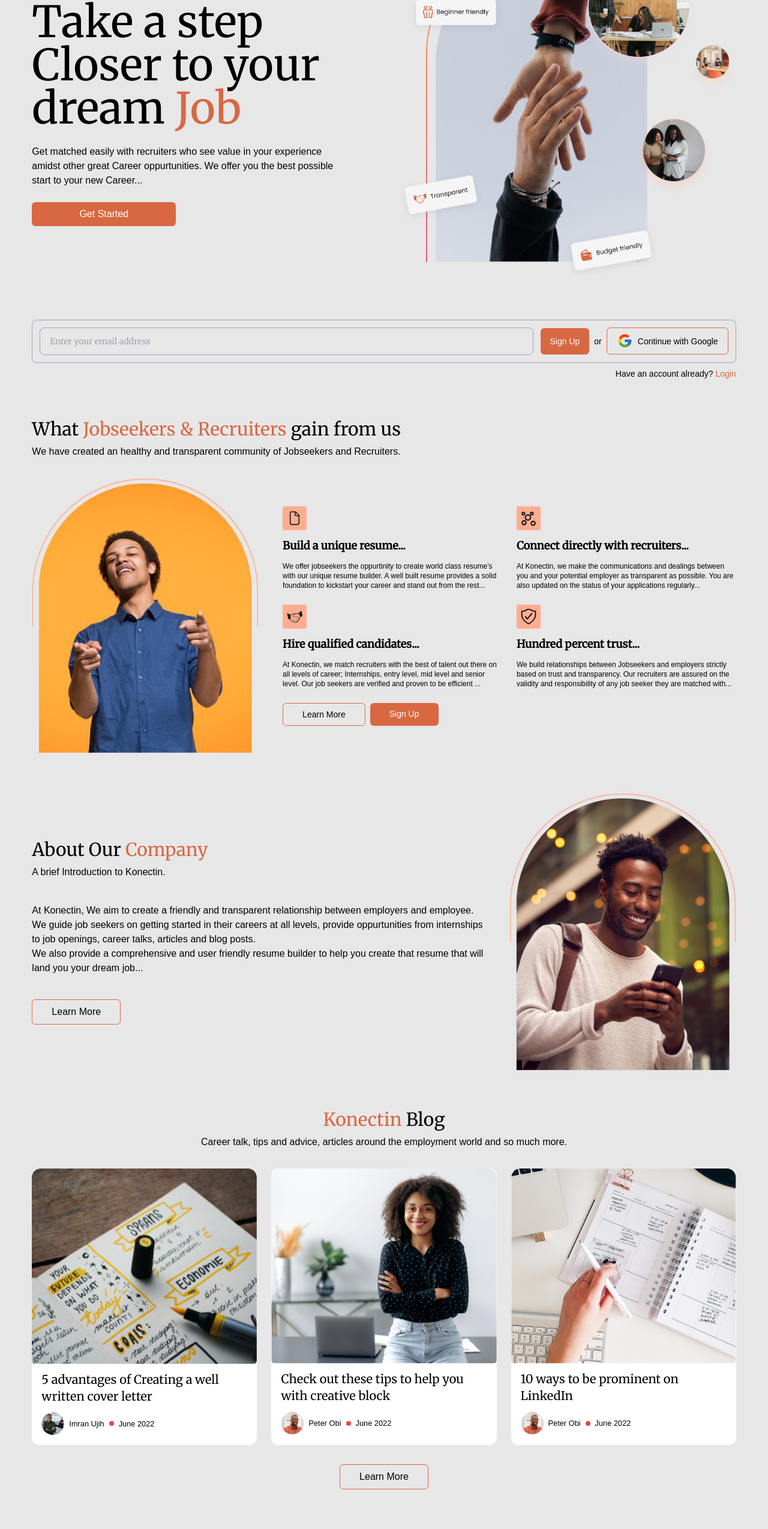
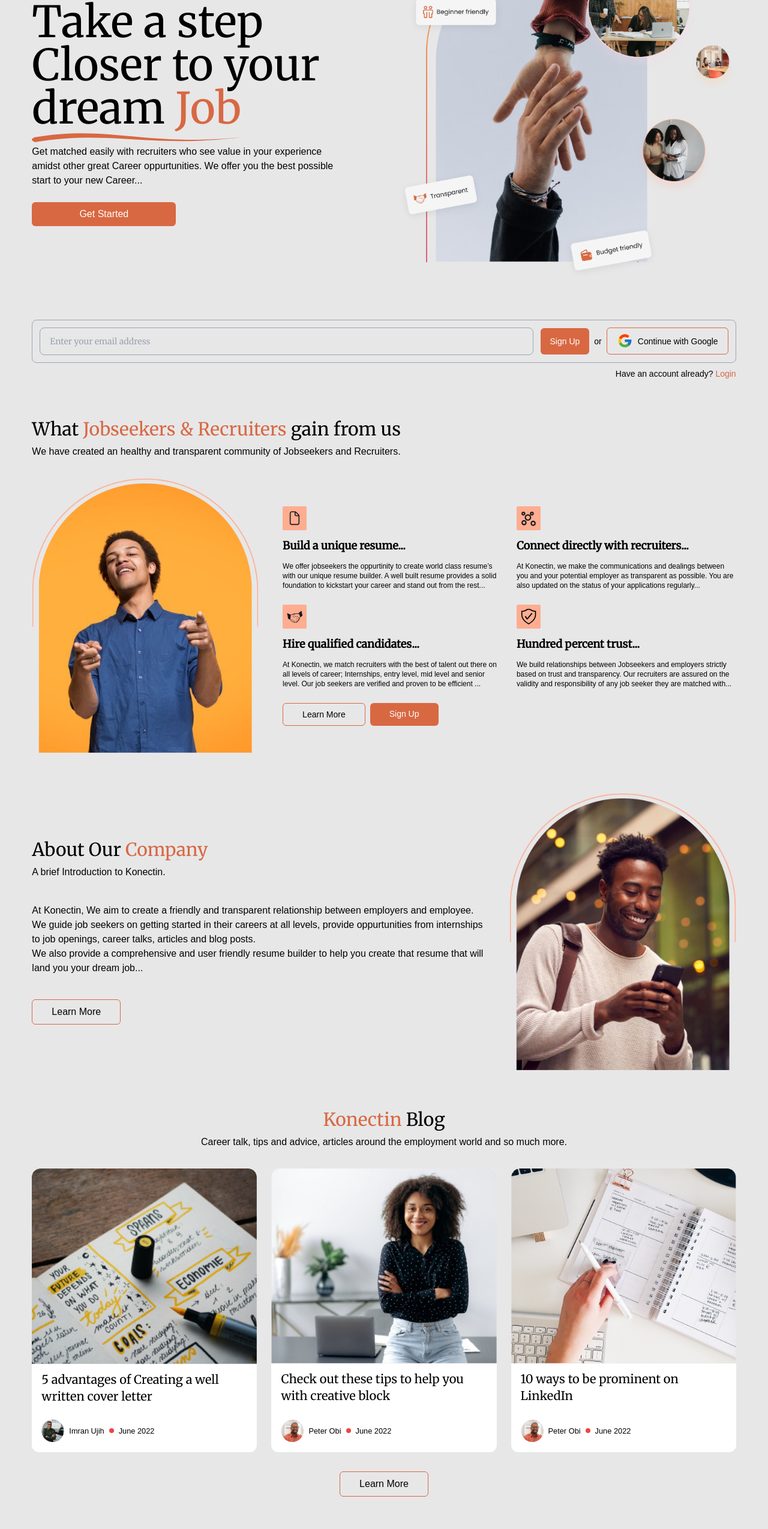
Before and after one commit to konnectintech/Konectin, a React (Vite) app: page / in a window 1280 px wide. Shown: the part 200-2749 px from the top of the page at 60% size. Built offline with nearby package versions, Linux system fonts and the light colour scheme.

Commit message:
little adjustments

```diff
--- a/src/App.jsx
+++ b/src/App.jsx
@@ -19,7 +19,10 @@ function App() {
           }
         >
           <Route path="/" element={<Landing />} />
+          <Route path="/internship" element={<div></div>} />
           <Route path="/resume" element={<ResumeBuilder />} />
+          <Route path="/blog" element={<div></div>} />
+          <Route path="/about" element={<div></div>} />
         </Route>
       </Routes>
     </BrowserRouter>
--- a/src/index.css
+++ b/src/index.css
@@ -23,14 +23,20 @@ main {
   padding-bottom: 4rem;
 }
 
-.footer-icon img {
-  filter: brightness(500%);
+.underdash {
+  position: relative;
 }
 
-/* Remove this when you start programming */
-.signin_wrapper {
+.underdash::before {
+  content: "";
+  position: absolute;
+  left: 0;
+  bottom: -1.6rem;
   width: 100%;
-  height: 100vh;
+  height: 30px;
+  background-image: url(./assets/icons/underdash.svg);
+  background-repeat: no-repeat;
+  background-size: contain;
 }
 
 .acct-section {
@@ -54,7 +60,6 @@ input {
 
 .small {
   display: block;
-  width: 130px;
   overflow: hidden;
   white-space: nowrap;
   text-overflow: ellipsis;
@@ -62,6 +67,6 @@ input {
   margin: auto;
 }
 
-.small-selected {
-  width: 150px;
+.footer-icon img {
+  filter: brightness(500%);
 }
--- a/src/layouts/header/index.jsx
+++ b/src/layouts/header/index.jsx
@@ -1,5 +1,5 @@
 import { useState } from "react";
-import { FaBars } from "react-icons/fa";
+import { FaBars, FaTimes } from "react-icons/fa";
 import { Link, useLocation } from "react-router-dom";
 import { konectinIcon } from "../../assets";
 import "./header.css";
@@ -18,7 +18,6 @@ function Header() {
     { name: "Blog", link: "/blog" },
     { name: "About Us", link: "/about" },
   ];
-
   const nav = useLocation();
 
   const handleScroll = () => {
@@ -46,21 +45,34 @@ function Header() {
       className={`
         ${
           offset.visible && offset.prevScrollpos >= 50
-            ? "navbar-change"
+            ? (() => toggle(), "navbar-change")
             : offset.prevScrollpos <= 50
             ? "navbar"
             : "nav-bar-hidden"
         }
-      bg-primaryBg py-2`}
+      ${isOpen ? "bg-secondaryBtn" : "bg-primaryBg"} py-2 md:bg-primaryBg`}
     >
       <nav className="w-11/12 mx-auto max-w-screen-2xl flex justify-between items-center gap-16">
-        <Link to="/" className="nav-icon block">
-          <img src={konectinIcon} />
+        <Link to="/" className="relative z-10 nav-icon block">
+          <img
+            className={isOpen ? "brightness-[500%] md:filter-none" : "konectin"}
+            src={konectinIcon}
+          />
         </Link>
-        <nav className="md:hidden">
-          <FaBars size="1.5rem" color="#D86842" />
+        <nav onClick={toggle} className="md:hidden relative z-10">
+          {isOpen ? (
+            <FaTimes size="1.5rem" color="#fff" />
+          ) : (
+            <FaBars size="1.5rem" color="#D86842" />
+          )}
         </nav>
-        <nav className="gap-8 hidden md:flex">
+        <nav
+          className={`${
+            isOpen
+              ? "flex flex-col w-3/4 h-full items-start pt-36 bg-secondaryBtn px-6 text-white fixed top-0 right-0"
+              : "hidden"
+          } gap-8 transistion-all md:flex md:flex-row md:relative md:h-fit md:w-fit md:text-black md:p-0 md:bg-transparent`}
+        >
           {links.map((link, index) => (
             <Link
               className={
@@ -75,6 +87,7 @@ function Header() {
             </Link>
           ))}
         </nav>
+
         <nav className="hidden lg:block">
           <Link
             to="/login"
--- a/src/pages/ProtectedRoutes/landing/index.jsx
+++ b/src/pages/ProtectedRoutes/landing/index.jsx
@@ -17,8 +17,10 @@ function Landing() {
         <div className="flex flex-col gap-10 md:flex-row items-center justify-between">
           <div className="flex w-full md:w-1/2 flex-col gap-6 items-center text-center md:text-start md:items-start justify-center">
             <h1 className="text-4xl lg:text-6xl xl:text-7xl font-medium leading-tight">
-              Take a step <br /> Closer to your <br /> dream{" "}
-              <font className="text-primaryBtn">Job</font>
+              Take a step <br /> Closer to your <br />{" "}
+              <font className="underdash">
+                dream <font className="text-primaryBtn">Job</font>
+              </font>
             </h1>
             <p className="max-w-md md:max-w-lg">
               Get matched easily with recruiters who see value in your
@@ -170,11 +172,15 @@ function Landing() {
             {Blog.map((blog, index) => (
               <div
                 key={index}
-                className="bg-white rounded-xl flex flex-col gap-3 pb-4"
+                className="bg-white rounded-xl overflow-hidden flex flex-col gap-3 pb-4 justify-between"
               >
-                <img className="rounded-md" src={blog.image} alt={blog.title} />
-                <div className="px-4 flex flex-col">
-                  <h2 className="text-xl font-medium mb-3">{blog.title}</h2>
+                <div className="bg-primaryBg">
+                  <img className="w-full" src={blog.image} alt={blog.title} />
+                </div>
+
+                <h2 className="px-4 text-xl font-medium mb-3">{blog.title}</h2>
+
+                <div className="px-4 justify-self-end">
                   <div className="flex gap-2 items-center mt-auto">
                     <img
                       src={blog.info.bloggerImage}
@@ -234,7 +240,7 @@ function Landing() {
             <input
               id="newsletter"
               placeholder="Enter your email address"
-              className="outline-0 border-0 w-full md:flex-1 text-secondaryBtn"
+              className="outline-0 border-0 text-sm md:text-md w-full md:flex-1 text-secondaryBtn"
             />
             <button className="px-2 text-sm md:text-md sm:px-6 py-2 bg-primaryBtn text-white text-center rounded-md">
               Subscribe
--- a/src/pages/ProtectedRoutes/resume/index.jsx
+++ b/src/pages/ProtectedRoutes/resume/index.jsx
@@ -59,20 +59,20 @@ function ResumeBuilder() {
               <div
                 key={index}
                 onClick={() => setTemplate(index)}
-                className={`
-              ${
-                currentTemplate === index
-                  ? "text-primaryBtn"
-                  : "text-secondaryBtn"
-              }
-              w-full cursor-pointer flex flex-col gap-1
+                className={`${
+                  currentTemplate === index
+                    ? "text-primaryBtn"
+                    : "text-secondaryBtn"
+                } w-[60%] cursor-pointer flex flex-col gap-1
               `}
                 aria-current={currentTemplate === index ? "page" : undefined}
               >
                 <h4 className="text-xs font-medium">{template.type}</h4>
                 <small
                   className={
-                    currentTemplate === index ? "small small-selected" : "small"
+                    currentTemplate === index
+                      ? "small w-[130px] sm:w-[150px]"
+                      : "small w-[100px] sm:w-[130px]"
                   }
                 >
                   {template.title}
```
